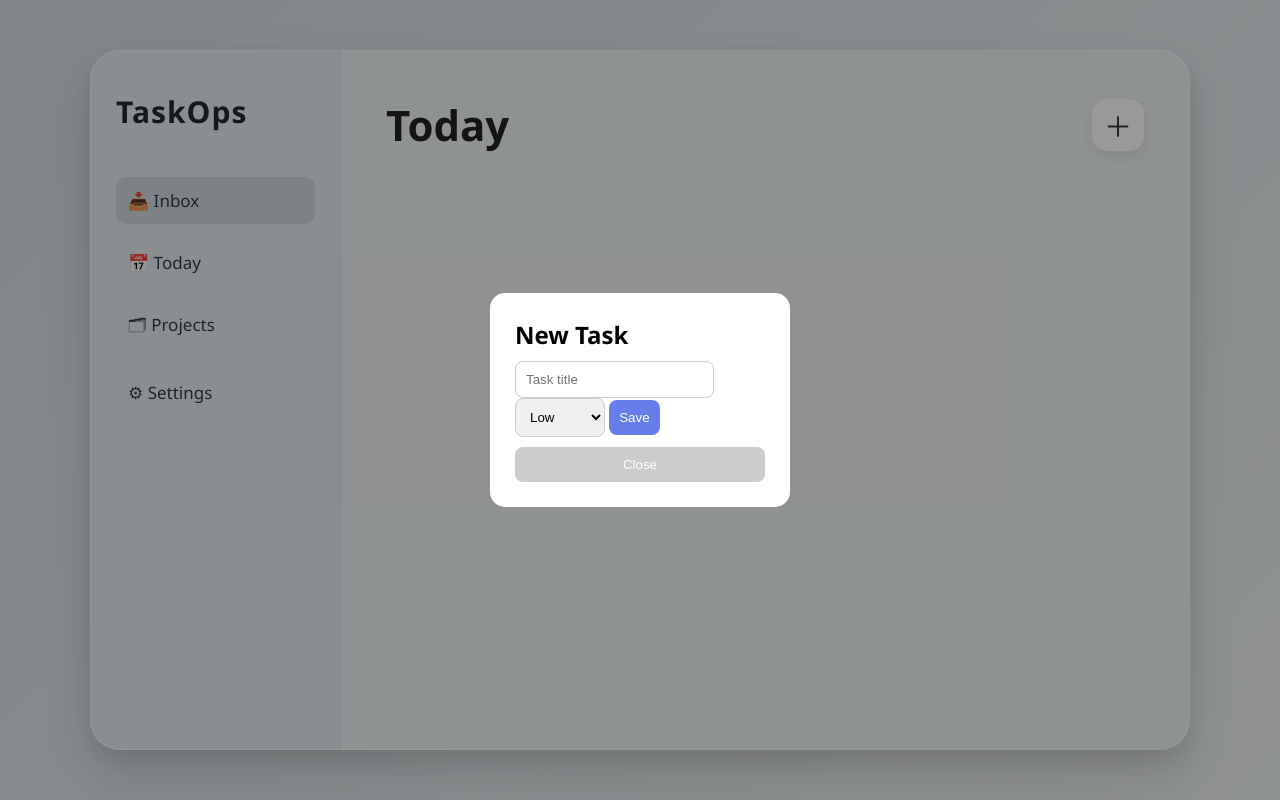
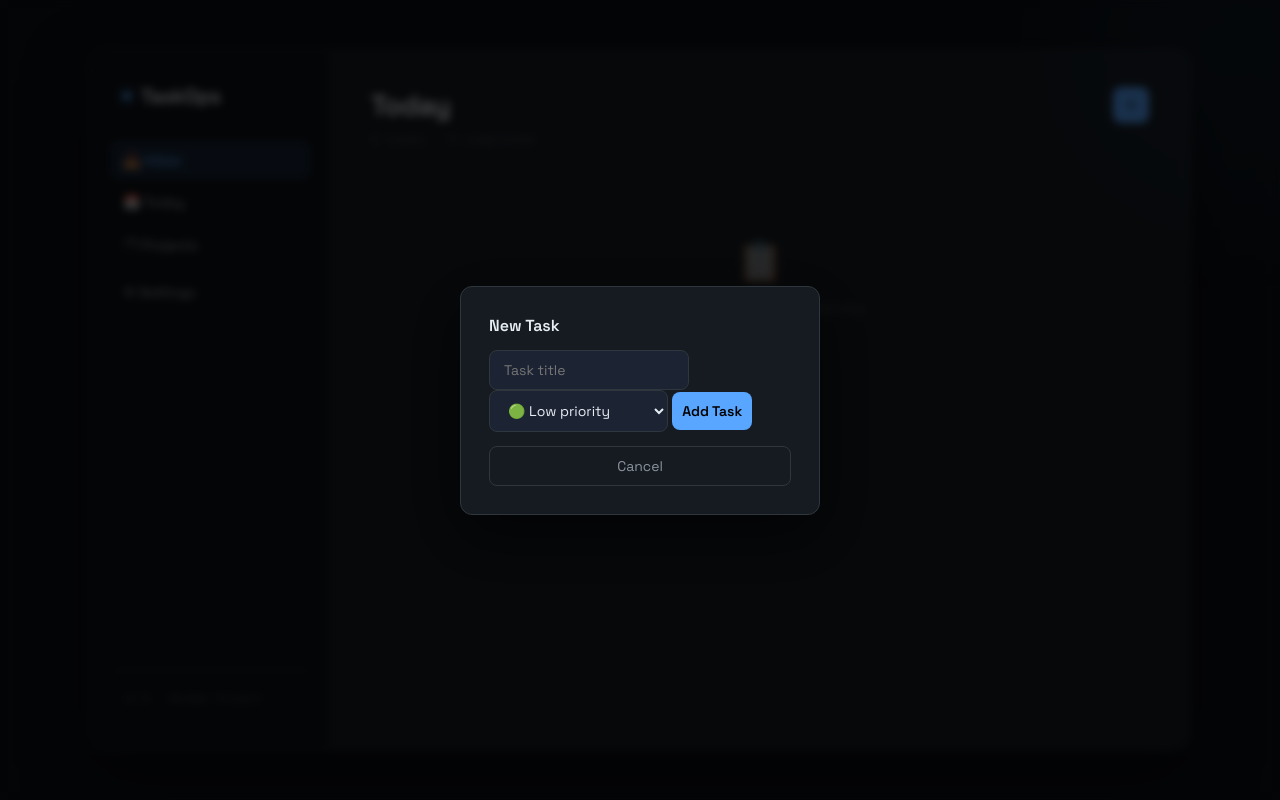
Before and after one commit to Samaa290/TaskOps, a Flask app: page / in a window 1280 px wide, after a click that opens the changed part. Run offline with Flask 3, Linux system fonts and the light colour scheme.

Commit message:
feat: rediseño UI dark mode

```diff
--- a/app/static/style.css
+++ b/app/static/style.css
@@ -1,229 +1,362 @@
-* {
-    margin: 0;
-    padding: 0;
-    box-sizing: border-box;
+@import url('https://fonts.googleapis.com/css2?family=Space+Grotesk:wght@300;400;500;600;700&family=JetBrains+Mono:wght@400;500&display=swap');
+
+:root {
+    --bg-primary: #0d1117;
+    --bg-secondary: #161b22;
+    --bg-card: #1c2333;
+    --bg-hover: #21262d;
+    --border: #30363d;
+    --accent: #58a6ff;
+    --accent-glow: rgba(88, 166, 255, 0.15);
+    --text-primary: #e6edf3;
+    --text-secondary: #8b949e;
+    --text-muted: #484f58;
+    --green: #3fb950;
+    --green-bg: rgba(63, 185, 80, 0.1);
+    --yellow: #d29922;
+    --yellow-bg: rgba(210, 153, 34, 0.1);
+    --red: #f85149;
+    --red-bg: rgba(248, 81, 73, 0.1);
+    --purple: #bc8cff;
+    --purple-bg: rgba(188, 140, 255, 0.1);
 }
 
+* { margin: 0; padding: 0; box-sizing: border-box; }
+
 body {
-    font-family: 'Segoe UI', sans-serif;
-    background: linear-gradient(135deg, #d7dde2, #eef2f3);
+    font-family: 'Space Grotesk', sans-serif;
+    background: var(--bg-primary);
+    color: var(--text-primary);
+    height: 100vh;
     display: flex;
     justify-content: center;
     align-items: center;
-    height: 100vh;
-    padding: 40px;
+    overflow: hidden;
 }
 
-/* Dashboard principal */
+body::before {
+    content: '';
+    position: fixed;
+    top: -200px; right: -200px;
+    width: 500px; height: 500px;
+    background: radial-gradient(circle, rgba(88,166,255,0.06) 0%, transparent 70%);
+    pointer-events: none;
+}
+
 .dashboard {
-    width: 1100px;
-    height: 700px;
-    background: #eef2f3;
-    border-radius: 30px;
+    width: 1100px; height: 700px;
+    background: var(--bg-secondary);
+    border-radius: 16px;
     display: flex;
     overflow: hidden;
-    box-shadow:
-        0 25px 50px rgba(0,0,0,0.12),
-        0 10px 20px rgba(0,0,0,0.08);
-    border: 1px solid rgba(255,255,255,0.7);
+    border: 1px solid var(--border);
+    box-shadow: 0 24px 64px rgba(0,0,0,0.5);
+    animation: fadeIn 0.4s ease;
 }
-/* Sidebar */
+
+@keyframes fadeIn {
+    from { opacity: 0; transform: translateY(10px); }
+    to { opacity: 1; transform: translateY(0); }
+}
+
 .sidebar {
-    width: 250px;
-    background: #e7ecef;
-    padding: 40px 25px;
-    border-right: 1px solid rgba(0,0,0,0.05);
+    width: 240px;
+    background: var(--bg-primary);
+    padding: 32px 20px;
+    border-right: 1px solid var(--border);
+    display: flex;
+    flex-direction: column;
 }
 
 .logo {
-    margin-bottom: 45px;
-    color: #1f2933;
-    font-size: 30px;
+    font-size: 20px;
     font-weight: 700;
-    letter-spacing: 1px;
+    color: var(--text-primary);
+    padding: 0 12px;
+    margin-bottom: 32px;
+    display: flex;
+    align-items: center;
+    gap: 10px;
+}
+
+.logo::before {
+    content: '';
+    width: 8px; height: 8px;
+    background: var(--accent);
+    border-radius: 50%;
+    box-shadow: 0 0 8px var(--accent);
+    animation: pulse 2s infinite;
+}
+
+@keyframes pulse {
+    0%, 100% { opacity: 1; }
+    50% { opacity: 0.4; }
 }
 
 .sidebar nav {
     display: flex;
     flex-direction: column;
-    gap: 15px;
+    gap: 4px;
 }
 
 .sidebar nav a {
     text-decoration: none;
-    color: #2f3b46;
-    padding: 12px;
-    border-radius: 10px;
-    transition: 0.3s;
-    font-size: 17px;
+    color: var(--text-secondary);
+    padding: 10px 12px;
+    border-radius: 8px;
+    font-size: 14px;
+    font-weight: 500;
+    transition: all 0.15s ease;
+    display: flex;
+    align-items: center;
+    gap: 10px;
 }
 
-.sidebar nav a:hover,
-.sidebar nav a.active {
-    background: #cfd8dc;
+.sidebar nav a:hover { background: var(--bg-hover); color: var(--text-primary); }
+.sidebar nav a.active { background: var(--accent-glow); color: var(--accent); }
+
+.sidebar-footer {
+    margin-top: auto;
+    padding: 12px;
+    font-size: 11px;
+    color: var(--text-muted);
+    font-family: 'JetBrains Mono', monospace;
+    border-top: 1px solid var(--border);
+    padding-top: 20px;
 }
 
-/* Main */
 .main-content {
     flex: 1;
-    padding: 45px;
+    padding: 36px 40px;
+    overflow-y: auto;
+    scrollbar-width: thin;
+    scrollbar-color: var(--border) transparent;
 }
 
-/* Topbar */
+.main-content::-webkit-scrollbar { width: 4px; }
+.main-content::-webkit-scrollbar-thumb { background: var(--border); border-radius: 2px; }
+
 .topbar {
     display: flex;
     justify-content: space-between;
     align-items: center;
+    margin-bottom: 8px;
 }
 
 .topbar h1 {
-    font-size: 42px;
-    color: #222;
+    font-size: 28px;
+    font-weight: 700;
+    letter-spacing: -0.5px;
 }
 
-.date {
-    color: #666;
-    margin-bottom: 30px;
-    margin-top: 8px;
-}
-
-/* Botón */
 .add-btn {
-    background: white;
-    width: 52px;
-    height: 52px;
+    background: var(--accent);
+    color: #000;
+    width: 36px; height: 36px;
     border: none;
-    border-radius: 15px;
-    font-size: 28px;
+    border-radius: 8px;
+    font-size: 20px;
     cursor: pointer;
-    color: #333;
-    box-shadow: 0 5px 15px rgba(0,0,0,0.08);
-    transition: 0.25s;
+    transition: all 0.15s ease;
+    display: flex;
+    align-items: center;
+    justify-content: center;
 }
 
 .add-btn:hover {
-    transform: translateY(-2px);
-    box-shadow: 0 8px 18px rgba(0,0,0,0.12);
+    background: #79b8ff;
+    transform: translateY(-1px);
+    box-shadow: 0 4px 12px rgba(88,166,255,0.4);
 }
 
-/* Cards */
+.subtitle {
+    color: var(--text-muted);
+    font-size: 13px;
+    margin-bottom: 28px;
+    font-family: 'JetBrains Mono', monospace;
+}
+
 .task-card {
-    background: white;
-    padding: 20px;
-    border-radius: 15px;
-    margin-bottom: 18px;
-    box-shadow: 0 3px 10px rgba(0,0,0,0.08);
-    transition: 0.2s;
+    background: var(--bg-card);
+    border: 1px solid var(--border);
+    border-radius: 10px;
+    padding: 16px 20px;
+    margin-bottom: 10px;
+    transition: all 0.15s ease;
+    display: flex;
+    align-items: center;
+    gap: 16px;
+    animation: slideIn 0.25s ease;
+}
+
+@keyframes slideIn {
+    from { opacity: 0; transform: translateX(-8px); }
+    to { opacity: 1; transform: translateX(0); }
 }
 
 .task-card:hover {
-    transform: translateY(-2px);
+    border-color: rgba(88,166,255,0.3);
+    background: var(--bg-hover);
+    transform: translateX(2px);
 }
 
-.task-card h3 {
-    margin-bottom: 8px;
-    color: #222;
-}
+.task-card.done { opacity: 0.45; }
+.task-card.done .task-title { text-decoration: line-through; color: var(--text-muted); }
 
-.task-card p {
-    color: #666;
-    font-size: 14px;
-}
+.task-header { flex: 1; }
 
-.task-header {
-    display: flex;
-    align-items: center;
-    gap: 12px;
-}
-
-.check {
-    font-size: 22px;
-    color: #888;
+.task-title {
+    font-size: 15px;
+    font-weight: 500;
+    color: var(--text-primary);
+    margin-bottom: 6px;
 }
 
 .priority {
-    display: inline-block;
-    margin-top: 12px;
-    padding: 6px 12px;
+    display: inline-flex;
+    align-items: center;
+    gap: 5px;
+    padding: 3px 10px;
     border-radius: 20px;
-    font-size: 13px;
+    font-size: 11px;
     font-weight: 600;
+    text-transform: uppercase;
+    letter-spacing: 0.5px;
 }
 
-/* Colores prioridad */
-.priority.low {
-    background: #d4f8d4;
-    color: #2e7d32;
+.priority::before {
+    content: '';
+    width: 5px; height: 5px;
+    border-radius: 50%;
 }
 
-.priority.medium {
-    background: #fff3cd;
-    color: #a36a00;
+.priority.low { background: var(--green-bg); color: var(--green); }
+.priority.low::before { background: var(--green); }
+.priority.medium { background: var(--yellow-bg); color: var(--yellow); }
+.priority.medium::before { background: var(--yellow); }
+.priority.high { background: var(--red-bg); color: var(--red); }
+.priority.high::before { background: var(--red); }
+
+.actions {
+    display: flex;
+    gap: 6px;
+    opacity: 0;
+    transition: opacity 0.15s ease;
 }
 
-.priority.high {
-    background: #ffd6d6;
-    color: #c62828;
+.task-card:hover .actions { opacity: 1; }
+
+.actions a, .actions button {
+    background: var(--bg-hover);
+    border: 1px solid var(--border);
+    color: var(--text-secondary);
+    width: 32px; height: 32px;
+    border-radius: 6px;
+    display: flex;
+    align-items: center;
+    justify-content: center;
+    font-size: 14px;
+    text-decoration: none;
+    cursor: pointer;
+    transition: all 0.15s ease;
 }
+
+.actions a:hover { border-color: var(--green); color: var(--green); }
+.actions button:hover { border-color: var(--accent); color: var(--accent); }
+.actions a:last-child:hover { border-color: var(--red); color: var(--red); }
+
+.empty-state {
+    text-align: center;
+    padding: 60px 20px;
+    color: var(--text-muted);
+}
+
+.empty-state .icon { font-size: 40px; margin-bottom: 12px; opacity: 0.5; }
+.empty-state p { font-size: 14px; }
 
 .modal {
     display: none;
     position: fixed;
-    top: 0;
-    left: 0;
-    width: 100%;
-    height: 100%;
-    background: rgba(0,0,0,0.4);
+    inset: 0;
+    background: rgba(0,0,0,0.7);
+    backdrop-filter: blur(4px);
     justify-content: center;
     align-items: center;
+    z-index: 100;
 }
 
 .modal-content {
-    background: white;
-    padding: 25px;
-    border-radius: 15px;
-    width: 300px;
+    background: var(--bg-secondary);
+    border: 1px solid var(--border);
+    padding: 28px;
+    border-radius: 12px;
+    width: 360px;
     display: flex;
     flex-direction: column;
-    gap: 10px;
+    gap: 14px;
+    box-shadow: 0 20px 60px rgba(0,0,0,0.6);
+    animation: modalIn 0.2s ease;
 }
+
+@keyframes modalIn {
+    from { opacity: 0; transform: scale(0.96) translateY(8px); }
+    to { opacity: 1; transform: scale(1) translateY(0); }
+}
+
+.modal-content h2 { font-size: 16px; font-weight: 600; }
 
 .modal-content input,
 .modal-content select {
-    padding: 10px;
+    background: var(--bg-card);
+    border: 1px solid var(--border);
+    color: var(--text-primary);
+    padding: 10px 14px;
     border-radius: 8px;
-    border: 1px solid #ccc;
+    font-family: 'Space Grotesk', sans-serif;
+    font-size: 14px;
+    outline: none;
+    transition: border-color 0.15s;
 }
 
-.modal-content button {
-    background: #667eea;
-    color: white;
+.modal-content input:focus,
+.modal-content select:focus {
+    border-color: var(--accent);
+    box-shadow: 0 0 0 3px var(--accent-glow);
+}
+
+.modal-content select option { background: var(--bg-card); }
+
+.modal-content button[type="submit"] {
+    background: var(--accent);
+    color: #000;
     border: none;
     padding: 10px;
     border-radius: 8px;
+    font-family: 'Space Grotesk', sans-serif;
+    font-size: 14px;
+    font-weight: 600;
     cursor: pointer;
+    transition: all 0.15s ease;
+}
+
+.modal-content button[type="submit"]:hover {
+    background: #79b8ff;
+    transform: translateY(-1px);
 }
 
 .close {
-    background: #ccc !important;
+    background: transparent !important;
+    color: var(--text-secondary) !important;
+    border: 1px solid var(--border) !important;
+    padding: 10px !important;
+    border-radius: 8px !important;
+    font-family: 'Space Grotesk', sans-serif !important;
+    font-size: 14px !important;
+    cursor: pointer !important;
+    transition: all 0.15s ease !important;
 }
 
-.actions {
-    margin-top: 10px;
-    display: flex;
-    gap: 10px;
+.close:hover {
+    border-color: var(--text-secondary) !important;
+    color: var(--text-primary) !important;
 }
-
-.actions a {
-    text-decoration: none;
-    font-size: 18px;
-}
-
-.done {
-    opacity: 0.5;
-    text-decoration: line-through;
-}
-
-button {
-    cursor: pointer;
-}
--- a/app/templates/index.html
+++ b/app/templates/index.html
@@ -21,6 +21,10 @@
             <a href="#">🗂 Projects</a>
             <a href="#">⚙ Settings</a>
         </nav>
+
+        <div class="sidebar-footer">
+            v1.0 · DevOps Project
+        </div>
     </aside>
 
     <!-- Main -->
@@ -28,84 +32,86 @@
 
         <div class="topbar">
             <h1>Today</h1>
-            <button class="add-btn" onclick="document.getElementById('modal').style.display='flex'">＋</button>
+            <button class="add-btn" onclick="document.getElementById('modal').style.display='flex'" title="New Task">+</button>
         </div>
 
+        <p class="subtitle">{{ tasks|length }} task{% if tasks|length != 1 %}s{% endif %} · {{ tasks|selectattr('completed')|list|length }} completed</p>
+
+        {% if tasks %}
             {% for task in tasks %}
             <div class="task-card {% if task.completed %}done{% endif %}">
 
                 <div class="task-header">
-                <h3>{{ task.title }}</h3>
+                    <div class="task-title">{{ task.title }}</div>
+                    <span class="priority {{ task.priority }}">{{ task.priority|capitalize }}</span>
                 </div>
 
-            <span class="priority {{ task.priority }}">
-        {{ task.priority|capitalize }}
-        </span>
-
                 <div class="actions">
-            <a href="/complete/{{ task.id }}">☐</a>
-            <a href="/delete/{{ task.id }}">🗑</a>
-            <button onclick="openEdit({{ task.id }}, '{{ task.title }}', '{{ task.priority }}')">✏️</button>
+                    <a href="/complete/{{ task.id }}" title="Complete">✓</a>
+                    <button onclick="openEdit({{ task.id }}, '{{ task.title }}', '{{ task.priority }}')" title="Edit">✎</button>
+                    <a href="/delete/{{ task.id }}" title="Delete">✕</a>
                 </div>
 
             </div>
             {% endfor %}
+        {% else %}
+            <div class="empty-state">
+                <div class="icon">📋</div>
+                <p>No tasks yet. Click + to add one.</p>
+            </div>
+        {% endif %}
 
     </main>
 
 </div>
 
+<!-- New Task Modal -->
 <div id="modal" class="modal">
     <div class="modal-content">
         <h2>New Task</h2>
-
         <form action="/add" method="POST">
-            <input type="text" name="title" placeholder="Task title" required>
-
+            <input type="text" name="title" placeholder="Task title" required autofocus>
             <select name="priority">
-                <option value="low">Low</option>
-                <option value="medium">Medium</option>
-                <option value="high">High</option>
+                <option value="low">🟢 Low priority</option>
+                <option value="medium">🟡 Medium priority</option>
+                <option value="high">🔴 High priority</option>
             </select>
-
-            <button type="submit">Save</button>
+            <button type="submit">Add Task</button>
         </form>
-
-        <button class="close" onclick="document.getElementById('modal').style.display='none'">Close</button>
+        <button class="close" onclick="document.getElementById('modal').style.display='none'">Cancel</button>
     </div>
 </div>
 
+<!-- Edit Task Modal -->
 <div id="editModal" class="modal">
     <div class="modal-content">
         <h2>Edit Task</h2>
-
         <form id="editForm" method="POST">
             <input type="text" name="title" id="editTitle">
-
             <select name="priority" id="editPriority">
-                <option value="low">Low</option>
-                <option value="medium">Medium</option>
-                <option value="high">High</option>
+                <option value="low">🟢 Low priority</option>
+                <option value="medium">🟡 Medium priority</option>
+                <option value="high">🔴 High priority</option>
             </select>
-
-            <button type="submit">Update</button>
+            <button type="submit">Save Changes</button>
         </form>
-
-        <button class="close" onclick="document.getElementById('editModal').style.display='none'">
-            Close
-        </button>
+        <button class="close" onclick="document.getElementById('editModal').style.display='none'">Cancel</button>
     </div>
 </div>
 
 <script>
 function openEdit(id, title, priority) {
     document.getElementById("editModal").style.display = "flex";
-
     document.getElementById("editTitle").value = title;
     document.getElementById("editPriority").value = priority;
-
     document.getElementById("editForm").action = "/edit/" + id;
 }
+
+document.querySelectorAll('.modal').forEach(modal => {
+    modal.addEventListener('click', e => {
+        if (e.target === modal) modal.style.display = 'none';
+    });
+});
 </script>
 
 </body>
```
Lines whose indentation alone changed are shown as unchanged.
